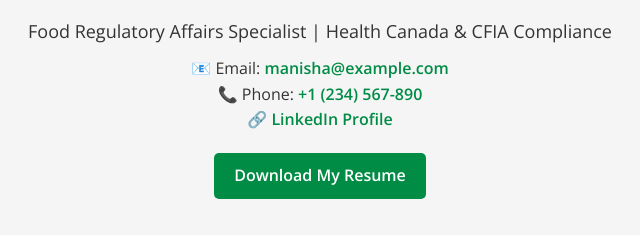
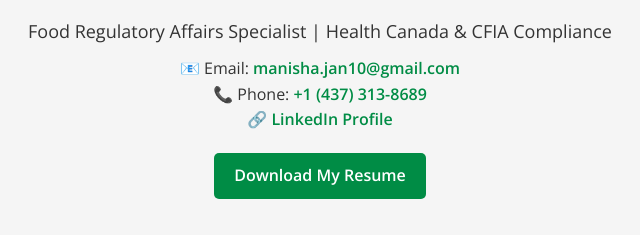
Before and after one commit to Manisha1001/Manisha-Portfolio, a plain HTML site: page index.html in a window 1280 px wide. Shown: the part 345-580 px from the top of the page, 320-960 px from the left. Drawn offline with nearby package versions, Linux system fonts and the light colour scheme.

Commit message:
Update index.html
New updates

```diff
--- a/index.html
+++ b/index.html
@@ -198,8 +198,8 @@
         <h2>Manisha Swargam</h2>
         <p>Food Regulatory Affairs Specialist | Health Canada & CFIA Compliance</p>
         <div class="contact-info">
-            📧 Email: <a href="mailto:manisha@example.com">manisha@example.com</a> <br>
-            📞 Phone: <a href="tel:+1234567890">+1 (234) 567-890</a> <br>
+            📧 Email: <a href="mailto:manisha@example.com">manisha.jan10@gmail.com</a> <br>
+            📞 Phone: <a href="tel:+1234567890">+1 (437) 313-8689</a> <br>
             🔗 <a href="https://www.linkedin.com/in/manisha-swargam-ab206713a/" target="_blank">LinkedIn Profile</a>
         </div>
         <div class="resume-download">
```
